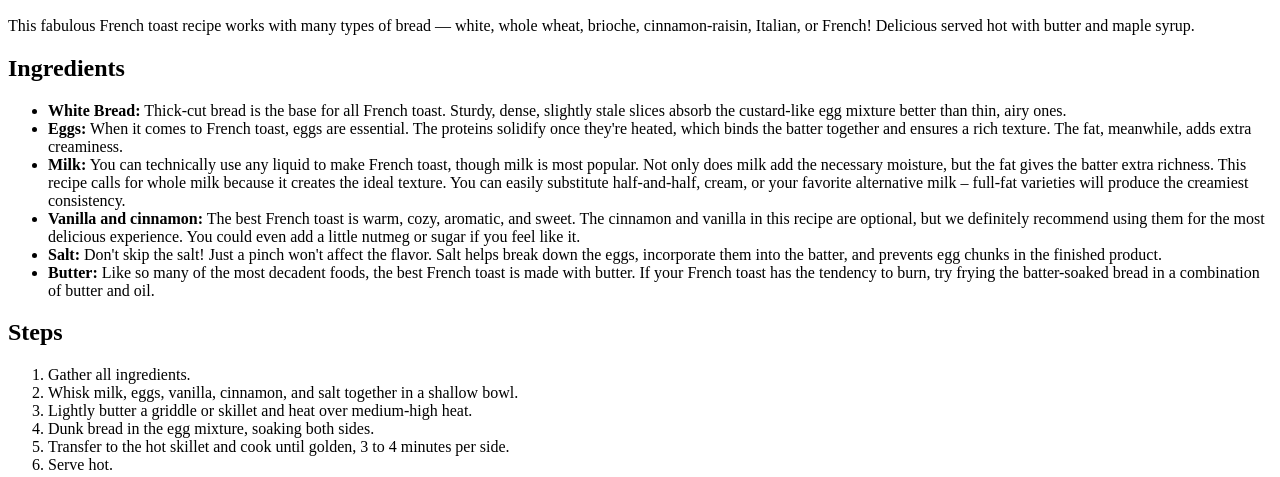
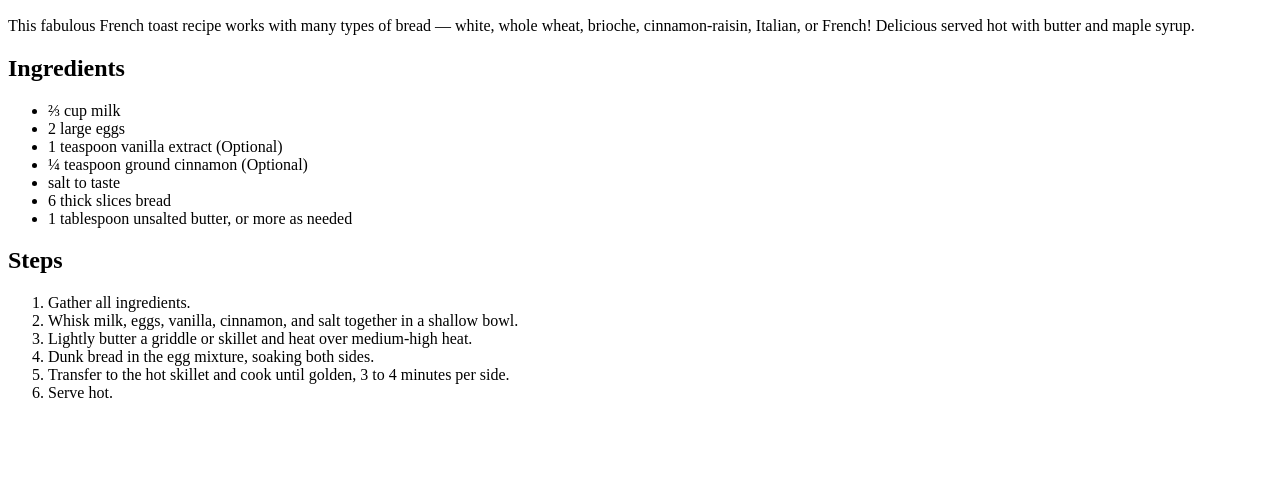
Before and after one commit to farahnadioss/odin-recipes, a plain HTML site: page recipes/french-toast.html in a window 1280 px wide. Shown: the part 659-1136 px from the top of the page. After the commit the page ends 1077 px from the top, so only its background shows below. Drawn offline with Linux system fonts and the light colour scheme.

Commit message:
Edit french toast ingredients content

```diff
--- a/recipes/french-toast.html
+++ b/recipes/french-toast.html
@@ -13,12 +13,13 @@
             <p>This fabulous French toast recipe works with many types of bread — white, whole wheat, brioche, cinnamon-raisin, Italian, or French! Delicious served hot with butter and maple syrup.</p>
         <h2>Ingredients</h2>
             <ul>
-                <li><strong>White Bread:</strong> Thick-cut bread is the base for all French toast. Sturdy, dense, slightly stale slices absorb the custard-like egg mixture better than thin, airy ones.</li>
-                <li><strong>Eggs:</strong> When it comes to French toast, eggs are essential. The proteins solidify once they're heated, which binds the batter together and ensures a rich texture. The fat, meanwhile, adds extra creaminess.</li>
-                <li><strong>Milk:</strong> You can technically use any liquid to make French toast, though milk is most popular. Not only does milk add the necessary moisture, but the fat gives the batter extra richness. This recipe calls for whole milk because it creates the ideal texture. You can easily substitute half-and-half, cream, or your favorite alternative milk – full-fat varieties will produce the creamiest consistency.</li>
-                <li><strong>Vanilla and cinnamon:</strong> The best French toast is warm, cozy, aromatic, and sweet. The cinnamon and vanilla in this recipe are optional, but we definitely recommend using them for the most delicious experience. You could even add a little nutmeg or sugar if you feel like it.</li>
-                <li><strong>Salt:</strong> Don't skip the salt! Just a pinch won't affect the flavor. Salt helps break down the eggs, incorporate them into the batter, and prevents egg chunks in the finished product.</li>
-                <li><strong>Butter:</strong> Like so many of the most decadent foods, the best French toast is made with butter. If your French toast has the tendency to burn, try frying the batter-soaked bread in a combination of butter and oil.</li>
+                <li>⅔ cup milk</li>
+                <li>2 large eggs</li>
+                <li>1 teaspoon vanilla extract (Optional)</li>
+                <li>¼ teaspoon ground cinnamon (Optional)</li>
+                <li>salt to taste</li>
+                <li>6 thick slices bread</li>
+                <li>1 tablespoon unsalted butter, or more as needed</li>
             </ul>
         <h2>Steps</h2>
             <ol>
```
